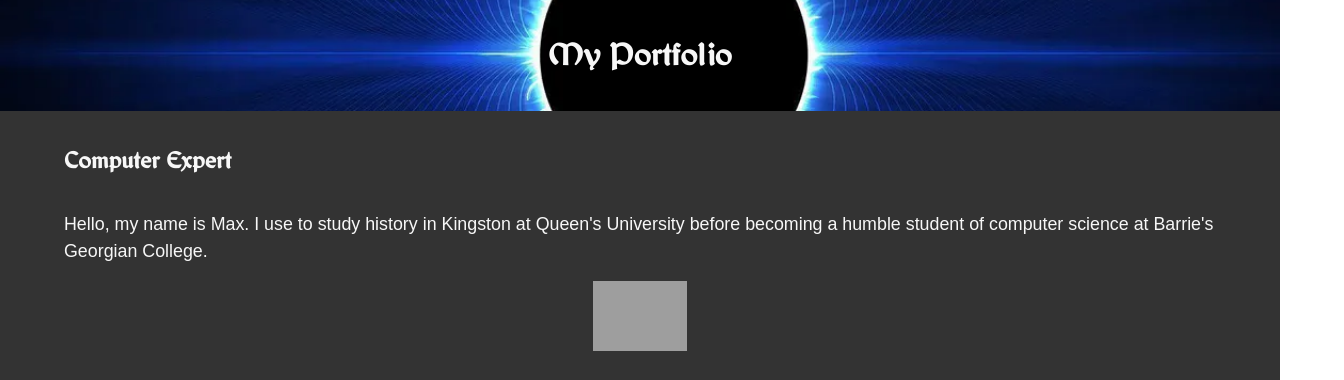
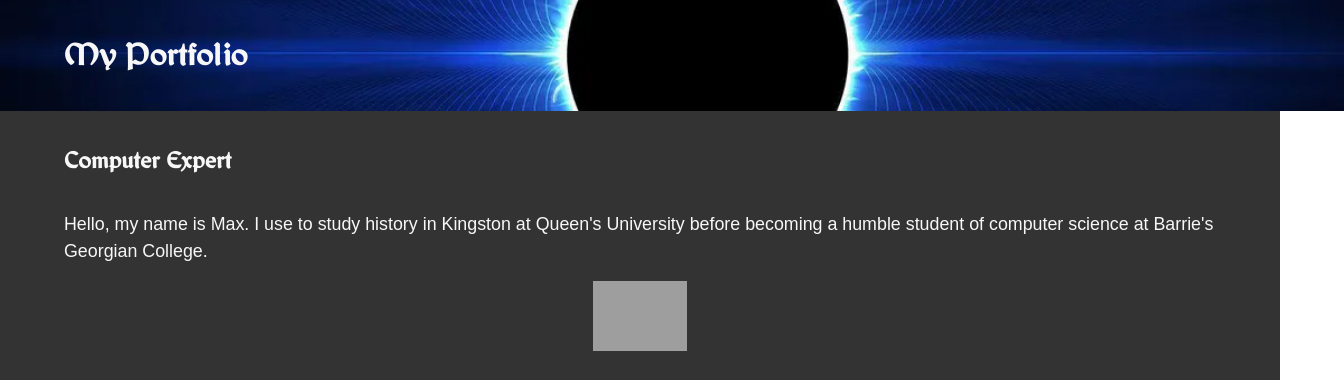
Before and after one commit to max1755/CSSProject, a plain HTML site: page index.html in a window 1280 px wide. Shown: the top 380 px of the page, 1344 px wide, since content can reach past the window. Drawn offline with Linux system fonts and the light colour scheme; grey boxes are pictures that could not be loaded.

Commit message:
Add files via upload

```diff
--- a/styles/style.css
+++ b/styles/style.css
@@ -62,17 +62,17 @@ h3 {
 h1 {
     background-color: transparent;
     width: 100vw;
-    display: flex;
-    justify-content: center;
+    padding-left: 5vw;
+
 }
 
 header {
-    display: flex;
     padding: 2em 0em;
     height: auto;
     background-image: url(../images/blueflare.webp);
     background-size: cover;
     background-position: center;
+    background-repeat: no-repeat;
     margin-bottom: 2em;
 }
 
```
